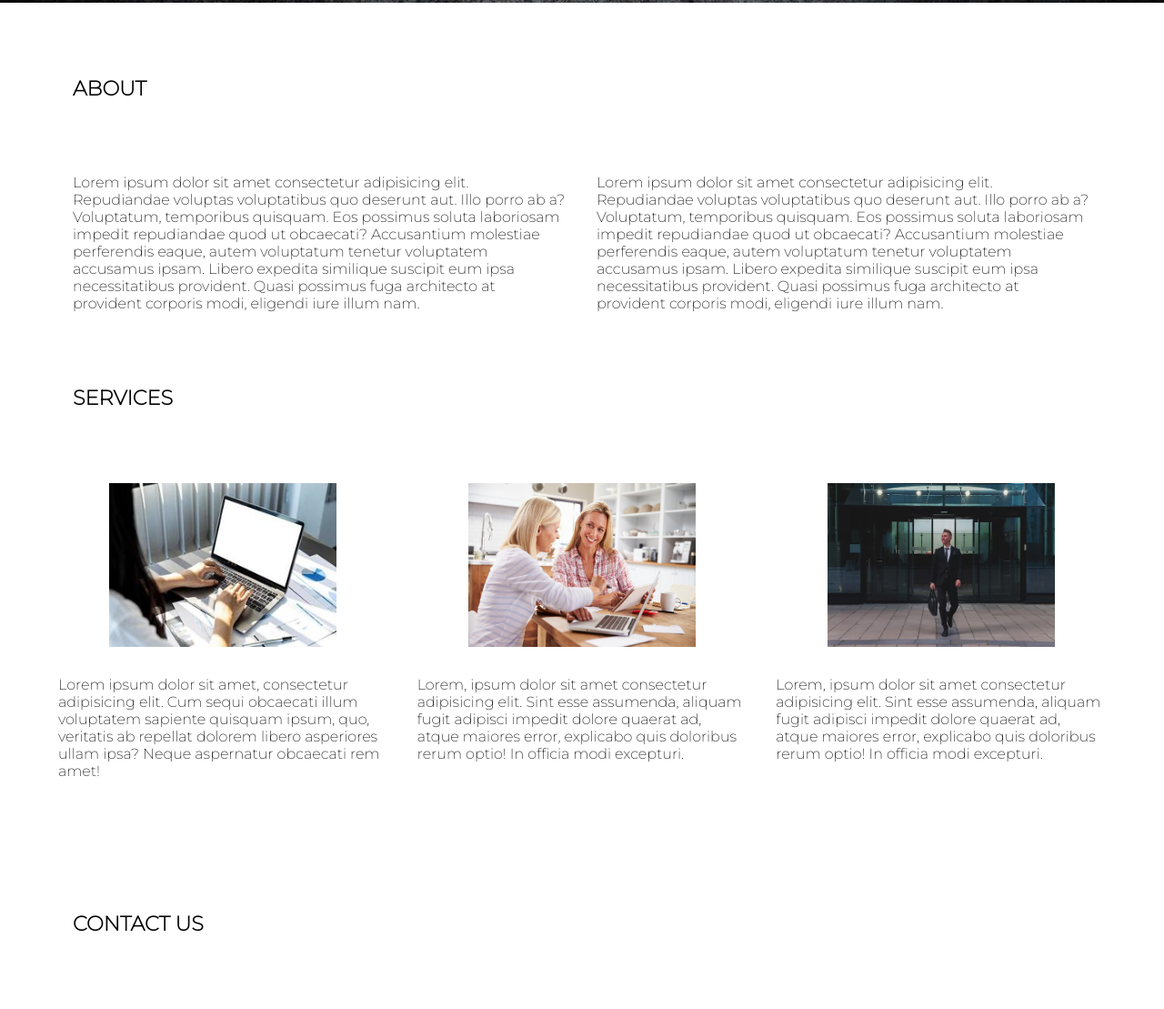
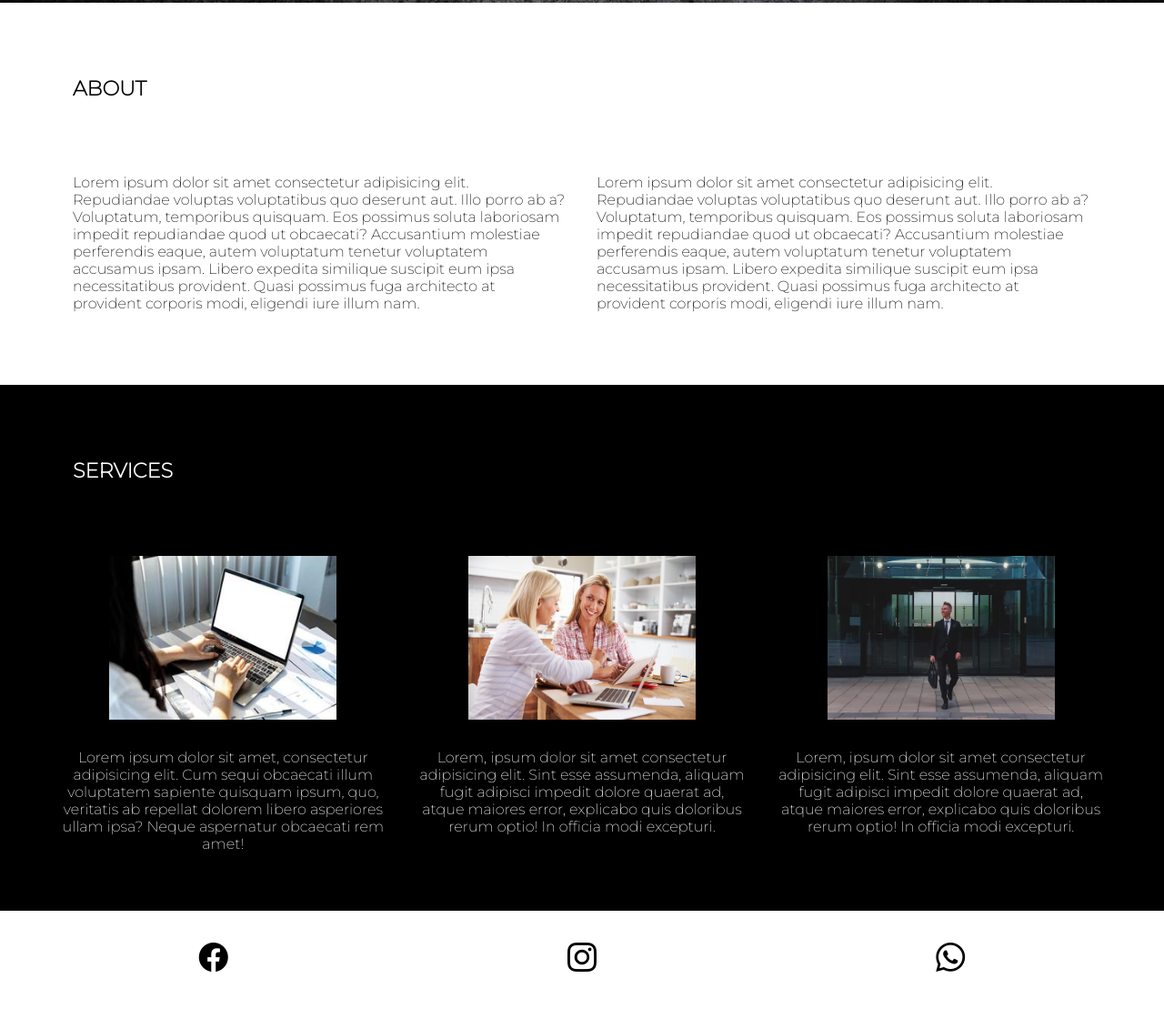
Before and after one commit to Facu0797/BIZTHIRD, a website: page index.html in a window 1280 px wide. Shown: the part 664-1773 px from the top of the page at 91% size. Drawn offline with nearby package versions, Linux system fonts and the light colour scheme.

Commit message:
agregando el footer

```diff
--- a/index.html
+++ b/index.html
@@ -5,6 +5,7 @@
     <meta http-equiv="X-UA-Compatible" content="IE=edge">
     <meta name="viewport" content="width=device-width, initial-scale=1.0">
     <link rel="stylesheet" href="./css/styles.css">
+    <link rel="stylesheet" href="https://cdn.jsdelivr.net/npm/bootstrap-icons@1.10.5/font/bootstrap-icons.css">
     <title>BIZTHIRD</title>
 </head>
 <body>
@@ -66,8 +67,10 @@
             </section>
 
 
-            <section class="seccion-contact-us">
-                <H4>CONTACT US</H4>
+            <section class="seccion-footer">
+                <div class="icon"><i class="bi bi-facebook"></i></div>
+                 <div class="icon"><i class="bi bi-instagram"></i></div>
+                 <div class="icon"><i class="bi bi-whatsapp"></i></div>
             </section>
         </main>
     </div>
--- a/scss/html/_home.scss
+++ b/scss/html/_home.scss
@@ -81,10 +81,15 @@ main{
         }
     }
     .seccion-services{
+        background-color: $color-secundario;
+        margin-top: 5rem;
+
         h4{
             padding: 5rem;
             font-size: 1.4rem;
             font-family: 'Montserrat', sans-serif;
+            color: $color-primario;
+
         }
         .servicios{
             display: flex;
@@ -101,18 +106,24 @@ main{
                     max-width: 100%;
                     width: 250px;
                     height: 180px;
+
                  }
                  p{
-                    text-align: left;
+                    text-align: center;
+                    color: $color-primario;
                 }
             }
         }
     }
-    .seccion-contact-us{
-        h4{
-            font-family: 'Montserrat', sans-serif;
-            padding: 5rem;
-            font-size: 1.4rem;
+    .seccion-footer{
+        display: flex;
+        justify-content: space-around;
+        background-color: $color-primario;
+        padding: 2rem;
+
+        .icon{
+            font-size: 2rem;
+            color: $color-secundario;
         }
     }
 }
```
Also changed, not shown: css/styles.css.
